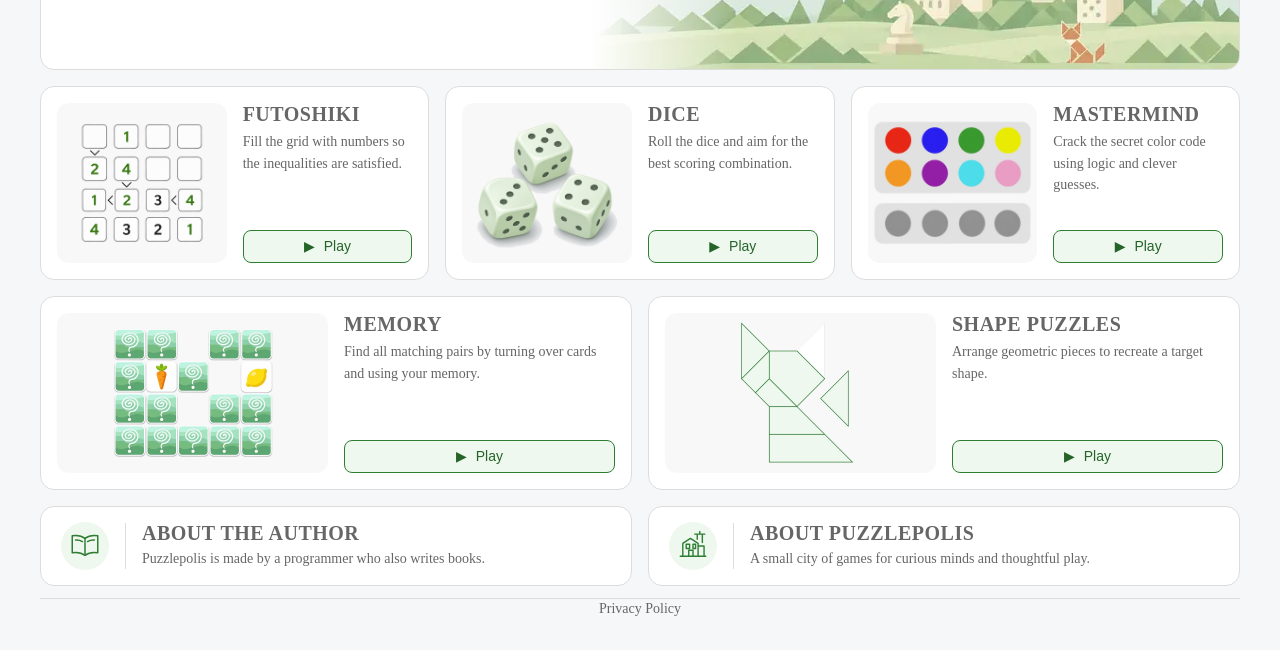
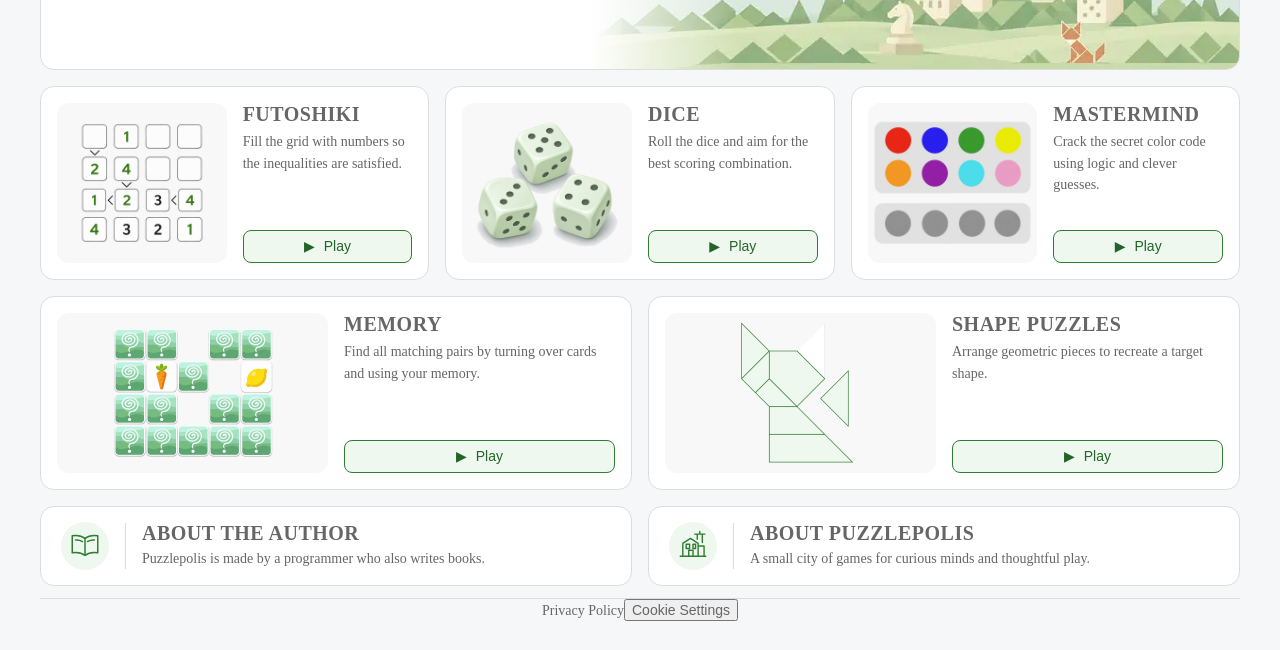
Before and after one commit to czmadzia2201/puzzlepolis, a plain HTML site: page index.html in a window 1280 px wide. Shown: the part 150-800 px from the top of the page. Drawn offline with Linux system fonts and the light colour scheme.

Commit message:
Add nonblocking analytics consent banner and cookie settings

```diff
--- a/index.html
+++ b/index.html
@@ -88,7 +88,7 @@
         </button>
       </section>
     </main>
-    <footer class="site-footer"><a href="privacy-policy.html" class="page-link">Privacy Policy</a></footer>
+    <footer class="site-footer"><a href="privacy-policy.html" class="page-link">Privacy Policy</a><button type="button" class="page-link cookie-settings-link">Cookie Settings</button></footer>
   </div>
   <dialog class="about-dialog" id="author-dialog" aria-labelledby="author-title" data-content-url="about/author.html"></dialog>
   <dialog class="about-dialog" id="puzzlepolis-dialog" aria-labelledby="puzzlepolis-title" data-content-url="about/puzzlepolis.html"></dialog>
```
